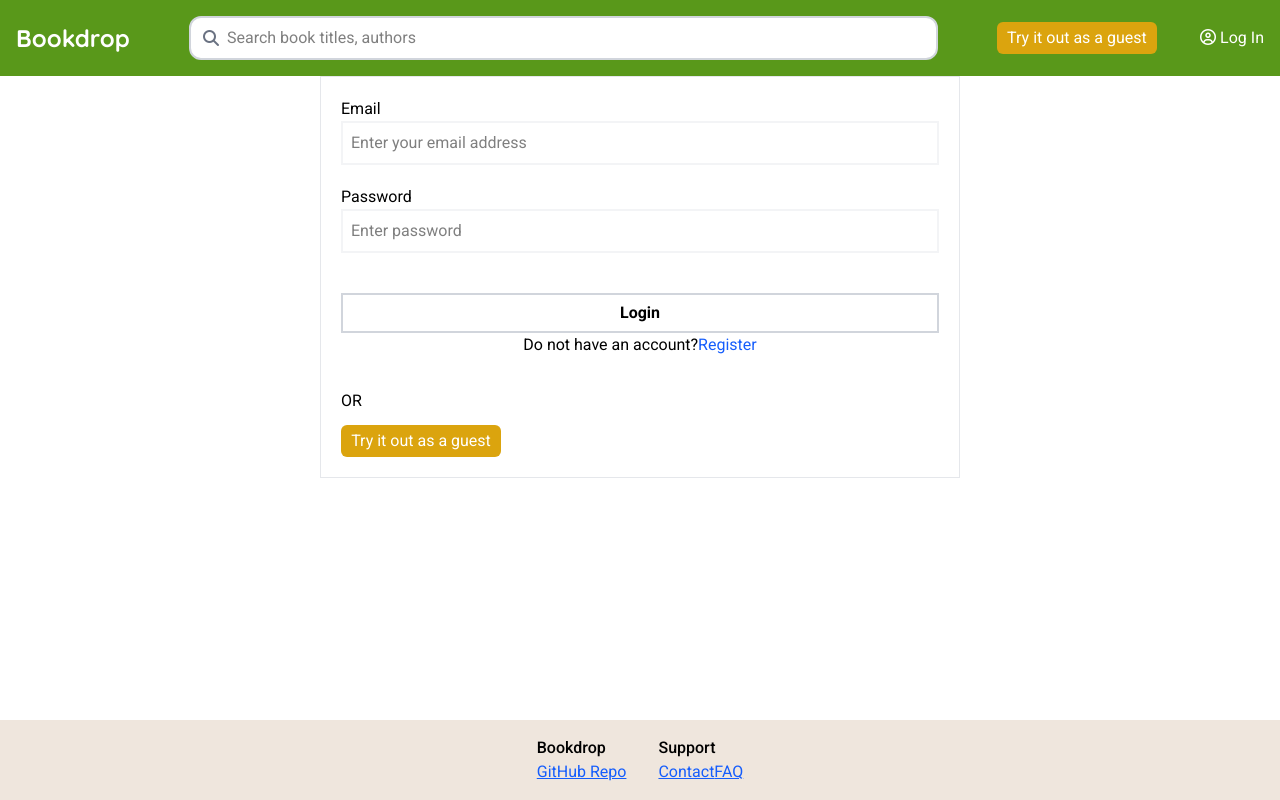
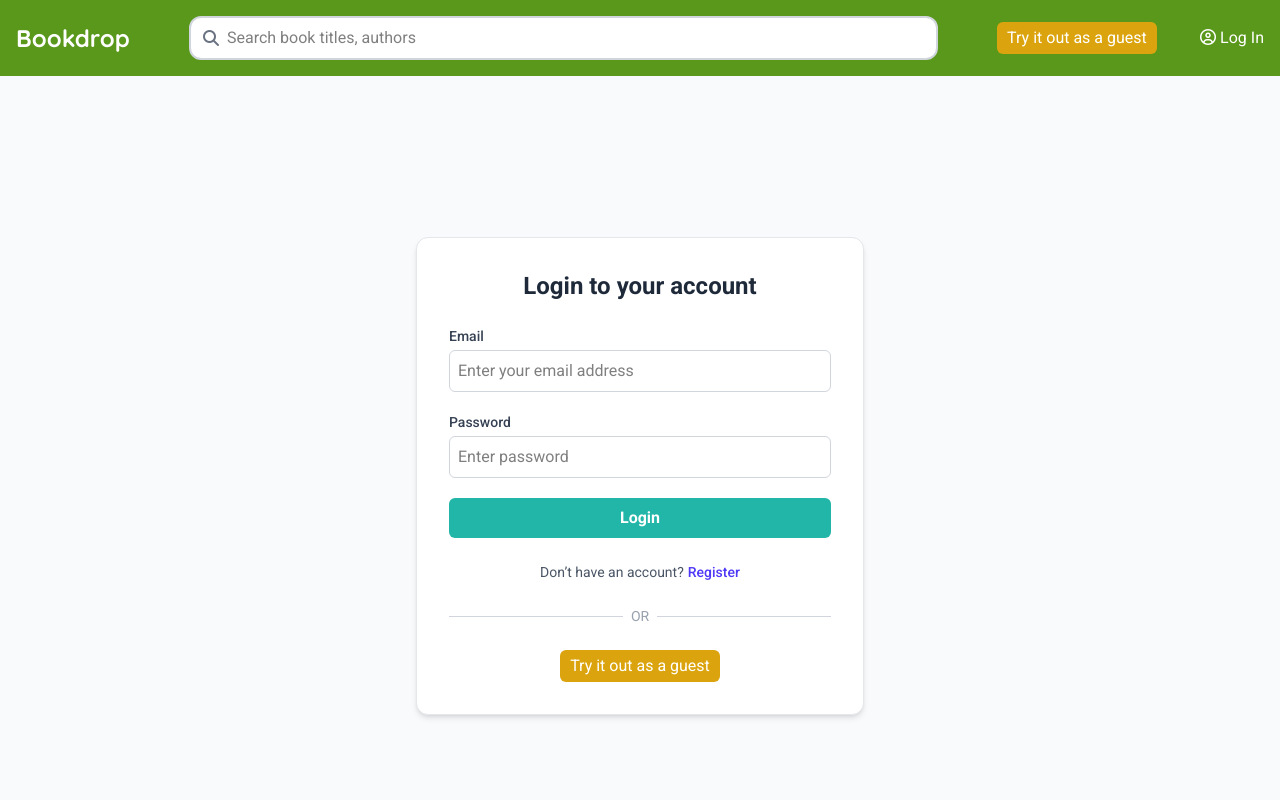
Before and after one commit to Jennifer-JY/bookstore, a Next.js app: page /login in a window 1280 px wide. Shown: the top 800 px of the page. Built offline with nearby package versions, Linux system fonts and the light colour scheme; no server answers.

Commit message:
Update the auth pages style

```diff
--- a/app/cart/page.tsx
+++ b/app/cart/page.tsx
@@ -63,13 +63,13 @@ export default function CartPage() {
   );
 
   return (
-    <>
-      <h2 className="m-4 text-2xl">Cart</h2>
-      <div className="flex sm:flex-row flex-col m-4">
-        <div className="flex flex-col gap-10">
+    <div className="m-6">
+      <h2 className="text-2xl mb-6">Cart</h2>
+      <div className="flex md:flex-row flex-col gap-10">
+        <div className="flex-1 flex flex-col gap-10">
           {itemsInCart.map((item) => {
             return (
-              <div key={item.book_id} className="border border-gray-400 p-4">
+              <div key={item.book_id}>
                 <div className="flex flex-row gap-6">
                   <Image
                     urlEndpoint="https://ik.imagekit.io/iqam99dxz"
@@ -78,38 +78,48 @@ export default function CartPage() {
                     height={225}
                     alt="book cover display"
                     loading="lazy" // Use "eager" to load immediately. `lazy` is the default value
-                    className="w-full max-w-[310px] sm:max-w-[260px] lg:max-w-[310px] h-auto object-cover"
+                    className="w-full max-w-[150px] sm:max-w-[150px] lg:max-w-[150px] h-auto object-cover"
                   />
 
                   <div>
                     <div className="mb-4">
                       {item.title} by {item.author}
                     </div>
-                    <div className="flex flex-row gap-4">
+                    <div className="flex items-center gap-2">
                       <button
-                        className="border w-7"
+                        className="w-8 h-8 flex items-center justify-center rounded-md border border-gray-300 bg-white text-gray-700 hover:bg-gray-100 transition"
                         onClick={() => addItemToCart({ ...item, quantity: -1 })}
                       >
-                        -
+                        {item.quantity > 1 ? (
+                          "-"
+                        ) : (
+                          <i className="fa-solid fa-trash-can"></i>
+                        )}
                       </button>
-                      {item.quantity}
+
+                      <span className="w-10 h-8 flex items-center justify-center  text-gray-800 font-medium">
+                        {item.quantity}
+                      </span>
+
                       <button
-                        className="border w-7"
+                        className="w-8 h-8 flex items-center justify-center rounded-md border border-gray-300 bg-white text-gray-700 hover:bg-gray-100 transition"
                         onClick={() => addItemToCart({ ...item, quantity: 1 })}
                       >
                         +
                       </button>
                     </div>
+
                     <div className="mt-7">$ {item.price}</div>
                   </div>
                 </div>
+                <hr className="mt-4 border-t-1 border-gray-200" />
               </div>
             );
           })}
         </div>
         {itemsInCart.length > 0 && (
-          <div className="sm:w-1/3 sm:mx-auto">
-            <div className="flex gap-4 mt-4 text-3xl font-semibold mb-6">
+          <div className="md:w-1/3 flex-1 px-10">
+            <div className="flex gap-4 text-3xl font-semibold mb-6">
               <span>Total{` (${numItems} items)`}:</span>
               <span>${total.toFixed(2)}</span>
             </div>
@@ -180,6 +190,6 @@ export default function CartPage() {
         )}
         {itemsInCart.length === 0 && <div>Your cart is empty.</div>}
       </div>
-    </>
+    </div>
   );
 }
--- a/app/login/page.tsx
+++ b/app/login/page.tsx
@@ -24,19 +24,38 @@ export default function Login() {
     redirect("/");
   }
   return (
-    <div className="w-1/2 mx-auto border p-5 mb-10 border-gray-200">
-      <form action={formAction} className="flex flex-col">
-        <label htmlFor="email">Email </label>
+    <div className="flex min-h-screen items-center justify-center bg-gray-50 px-4">
+      <div className="w-full max-w-md rounded-xl border border-gray-200 bg-white shadow-md p-8">
+        <h2 className="text-2xl font-bold text-center text-gray-800 mb-6">
+          Login to your account
+        </h2>
+
+        <form action={formAction} className="flex flex-col space-y-5">
+          {/* Email */}
+          <div className="flex flex-col">
+            <label
+              htmlFor="email"
+              className="text-sm font-medium text-gray-700 mb-1"
+            >
+              Email
+            </label>
             <input
               id="email"
               type="email"
               name="email"
               placeholder="Enter your email address"
               required
-          className="border-2 border-gray-100 p-2"
-        ></input>
-        <label htmlFor="password" className="mt-5">
-          Password{" "}
+              className="rounded-md border border-gray-300 p-2 focus:ring-2 focus:ring-gray-300 focus:border-gray-300  outline-none"
+            />
+          </div>
+
+          {/* Password */}
+          <div className="flex flex-col">
+            <label
+              htmlFor="password"
+              className="text-sm font-medium text-gray-700 mb-1"
+            >
+              Password
             </label>
             <input
               id="password"
@@ -45,50 +64,55 @@ export default function Login() {
               placeholder="Enter password"
               required
               minLength={6}
-          className="border-2 border-gray-100 p-2"
-        ></input>
+              className="rounded-md border border-gray-300 p-2 focus:ring-2 focus:ring-gray-300 focus:border-gray-300  outline-none"
+            />
+          </div>
+
           <input type="hidden" name="redirectTo" value={callbackUrl} />
+
+          {/* Login button */}
           <button
             aria-disabled={isPending}
-          className="h-10 cursor-pointer mt-10 border-2 border-gray-300 font-semibold"
+            className="h-10 rounded-md bg-[#21B6A8] hover:bg-[#116530] text-white font-semibold transition disabled:opacity-50"
           >
-          Login
+            {isPending ? "Logging in..." : "Login"}
           </button>
-        <div className="flex items-center justify-center space-x-2">
-          Do not have an account?{" "}
+        </form>
+
+        {/* Error message */}
+        {errorMessage && (
+          <div
+            className="flex items-center gap-2 mt-4 text-red-600 text-sm font-medium"
+            aria-live="polite"
+            aria-atomic="true"
+          >
+            ⚠️ {errorMessage}
+          </div>
+        )}
+
+        {/* Register link */}
+        <div className="flex justify-center mt-6 text-sm text-gray-600">
+          Don’t have an account?{" "}
           <Link
             href={`/register?callbackUrl=${encodeURIComponent(callbackUrl)}`}
-            className="hover:underline text-blue-600"
+            className="ml-1 text-indigo-600 font-medium hover:underline"
           >
             Register
           </Link>
         </div>
-      </form>
-      <div
-        className="flex h-8 items-end space-x-1"
-        aria-live="polite"
-        aria-atomic="true"
-      >
-        {errorMessage && (
-          <>
-            ⚠️
-            <p className="text-sm text-red-500">{errorMessage}</p>
-          </>
-        )}
+
+        {/* Divider */}
+        <div className="flex items-center gap-2 my-6">
+          <div className="flex-1 border-t border-gray-300" />
+          <span className="text-sm text-gray-400">OR</span>
+          <div className="flex-1 border-t border-gray-300" />
         </div>
 
-      {/*<p>OR</p>
-
-      <button
-        type="button"
-        onClick={() => signIn("google", { callbackUrl: callbackUrl })}
-        className="mt-4 border-2  p-2 border-blue-400"
-      >
-        Sign in with Google
-      </button>*/}
-
-      <p className="mb-3">OR</p>
+        {/* Guest login */}
+        <div className="flex justify-center items-center">
           <GuestLoginBtn />
+        </div>
+      </div>
     </div>
   );
 }
--- a/app/register/page.tsx
+++ b/app/register/page.tsx
@@ -4,6 +4,7 @@ import { register } from "../lib/actions";
 import { useActionState, useEffect } from "react";
 import { useCart } from "../contextAndProvider/cartContext";
 import { signIn } from "next-auth/react";
+import Link from "next/link";
 
 export default function Register() {
   const searchParams = useSearchParams();
@@ -18,7 +19,7 @@ export default function Register() {
       signIn("credentials", {
         email: retMessage.signInInfo?.email,
         password: retMessage.signInInfo?.password,
-        callbackUrl: callbackUrl,
+        callbackUrl,
       });
     }
   }, [callbackUrl, retMessage]);
@@ -27,28 +28,46 @@ export default function Register() {
   if (session?.user) redirect("/");
 
   return (
-    <div className="w-1/2 mx-auto border p-5 mb-10 border-gray-200">
-      <form action={formAction} className="flex flex-col">
-        <label htmlFor="email">Email</label>
+    <div className="flex min-h-screen items-center justify-center bg-gray-50 px-4">
+      <div className="w-full max-w-md rounded-xl border border-gray-200 bg-white shadow-md p-8">
+        <h2 className="text-2xl font-bold text-center text-gray-800 mb-6">
+          Create your account
+        </h2>
+
+        <form action={formAction} className="flex flex-col space-y-5">
+          {/* Email */}
+          <div className="flex flex-col">
+            <label
+              htmlFor="email"
+              className="text-sm font-medium text-gray-700 mb-1"
+            >
+              Email
+            </label>
             <input
               id="email"
               type="email"
               name="email"
               placeholder="Enter your email address"
               required
-          className="mb-4 p-2 border-2 border-gray-100"
-        ></input>
+              className="rounded-md border border-gray-300 p-2 focus:ring-2 focus:ring-gray-300 focus:border-gray-300 outline-none"
+            />
             {retMessage?.errors?.email && (
-          <>
-            Error:{" "}
-            {retMessage.errors.email.map((msg, index) => (
-              <div className="text-red-500 text-sm mt-1" key={index}>
-                {msg};
+              <ul className="mt-1 text-sm text-red-600 list-disc list-inside">
+                {retMessage.errors.email.map((msg, i) => (
+                  <li key={i}>{msg}</li>
+                ))}
+              </ul>
+            )}
           </div>
-            ))}
-          </>
-        )}
-        <label>Password</label>
+
+          {/* Password */}
+          <div className="flex flex-col">
+            <label
+              htmlFor="password"
+              className="text-sm font-medium text-gray-700 mb-1"
+            >
+              Password
+            </label>
             <input
               id="password"
               type="password"
@@ -56,19 +75,25 @@ export default function Register() {
               placeholder="Enter password"
               required
               minLength={8}
-          className="mb-4 p-2 border-2 border-gray-100"
-        ></input>
+              className="rounded-md border border-gray-300 p-2 focus:ring-2 focus:ring-gray-300 focus:border-gray-300  outline-none"
+            />
             {retMessage?.errors?.password && (
-          <>
-            Error:{" "}
-            {retMessage.errors.password.map((msg, index) => (
-              <div className="text-red-500 text-sm mt-1" key={index}>
-                {msg};
+              <ul className="mt-1 text-sm text-red-600 list-disc list-inside">
+                {retMessage.errors.password.map((msg, i) => (
+                  <li key={i}>{msg}</li>
+                ))}
+              </ul>
+            )}
           </div>
-            ))}
-          </>
-        )}
-        <label>Confirmed Password</label>
+
+          {/* Confirm Password */}
+          <div className="flex flex-col">
+            <label
+              htmlFor="confirmPassword"
+              className="text-sm font-medium text-gray-700 mb-1"
+            >
+              Confirm Password
+            </label>
             <input
               id="confirmPassword"
               type="password"
@@ -76,33 +101,55 @@ export default function Register() {
               placeholder="Confirm password"
               required
               minLength={8}
-          className="mb-6 p-2 border-2 border-gray-100"
-        ></input>
+              className="rounded-md border border-gray-300 p-2 focus:ring-2 focus:ring-gray-300 focus:border-gray-300  outline-none"
+            />
             {retMessage?.errors?.confirmPassword && (
-          <>
-            Error:{" "}
-            {retMessage.errors.confirmPassword.map((msg, index) => (
-              <div className="text-red-500 text-sm mt-1" key={index}>
-                {msg};
+              <ul className="mt-1 text-sm text-red-600 list-disc list-inside">
+                {retMessage.errors.confirmPassword.map((msg, i) => (
+                  <li key={i}>{msg}</li>
+                ))}
+              </ul>
+            )}
           </div>
+
+          <input type="hidden" name="redirectTo" value={callbackUrl} />
+
+          {/* Submit */}
+          <button
+            aria-disabled={isPending}
+            className="h-10 rounded-md bg-[#21B6A8] hover:bg-[#116530] text-white font-semibold transition disabled:opacity-50"
+          >
+            {isPending ? "Creating account..." : "Register"}
+          </button>
+        </form>
+
+        {/* General errors */}
+        {retMessage?.errors?.general && (
+          <div
+            className="flex items-center gap-2 mt-4 text-red-600 text-sm font-medium"
+            aria-live="polite"
+            aria-atomic="true"
+          >
+            ⚠️
+            <ul className="list-disc list-inside">
+              {retMessage.errors.general.map((msg, i) => (
+                <li key={i}>{msg}</li>
               ))}
-          </>
+            </ul>
+          </div>
         )}
-        <input type="hidden" name="redirectTo" value={callbackUrl} />
-        <button aria-disabled={isPending} className="border border-gray-300">
-          Register
-        </button>
-        {retMessage?.errors?.general && (
-          <>
-            Error:{" "}
-            {retMessage.errors.general.map((msg, index) => (
-              <div className="text-red-500 text-sm mt-1" key={index}>
-                {msg};
+
+        {/* Switch to Login */}
+        <div className="flex justify-center mt-6 text-sm text-gray-600">
+          Already have an account?
+          <Link
+            href={`/login?callbackUrl=${encodeURIComponent(callbackUrl)}`}
+            className="ml-1 text-indigo-600 font-medium hover:underline"
+          >
+            Log in
+          </Link>
         </div>
-            ))}
-          </>
-        )}
-      </form>
+      </div>
     </div>
   );
 }
```
Lines whose indentation alone changed are shown as unchanged.
